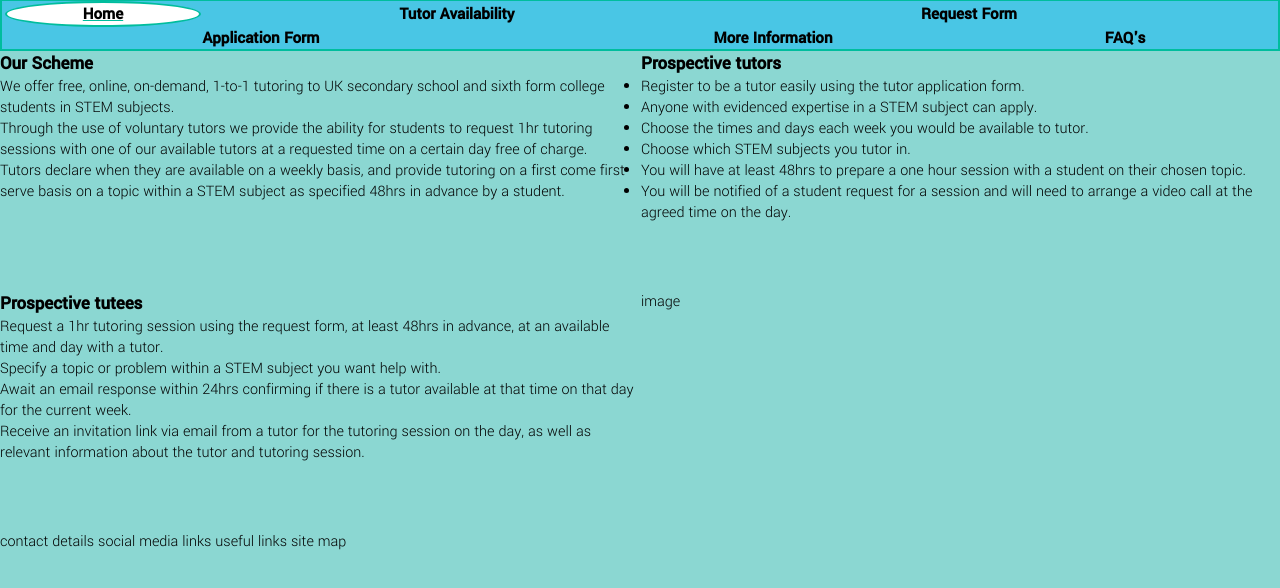
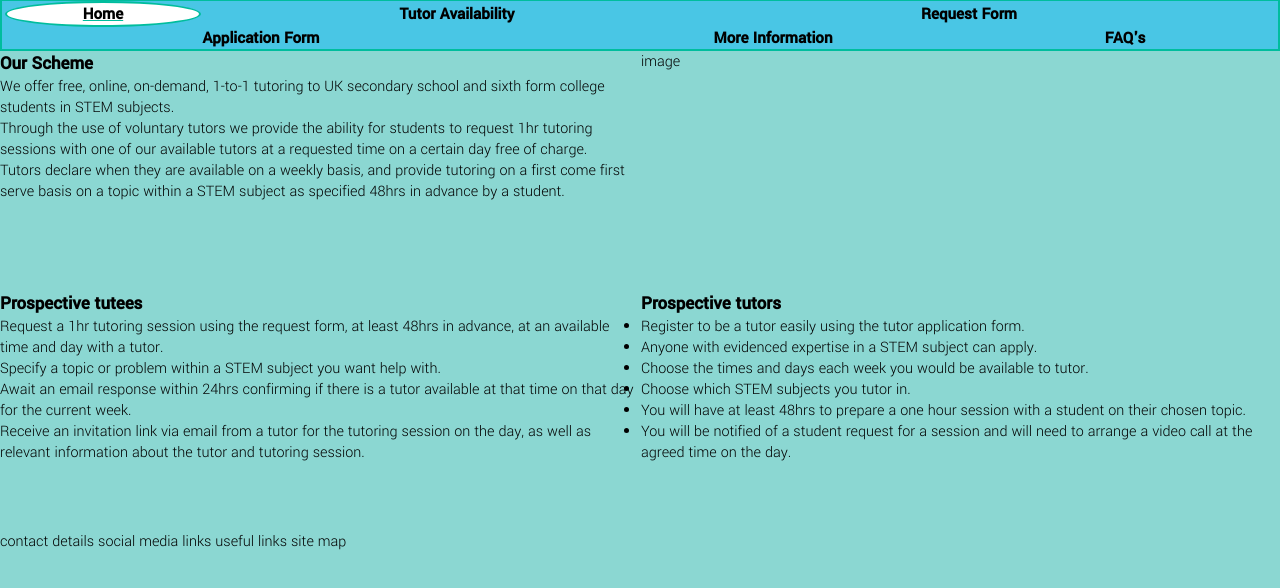
Before and after one commit to MatthewBayfield/tutor-u, a plain HTML site: page index.html in a window 1280 px wide. Shown: the part 202-790 px from the top of the page. Drawn offline with Linux system fonts and the light colour scheme.

Commit message:
Correct grid layout.

```diff
--- a/index.html
+++ b/index.html
@@ -113,8 +113,8 @@
                     agreed time on the day.
                 </li>
             </ul>
-        </section class="second_column first_row">
-        <picture>
+        </section>
+        <picture class="second_column first_row">
             image
         </picture>
     </main>
```
